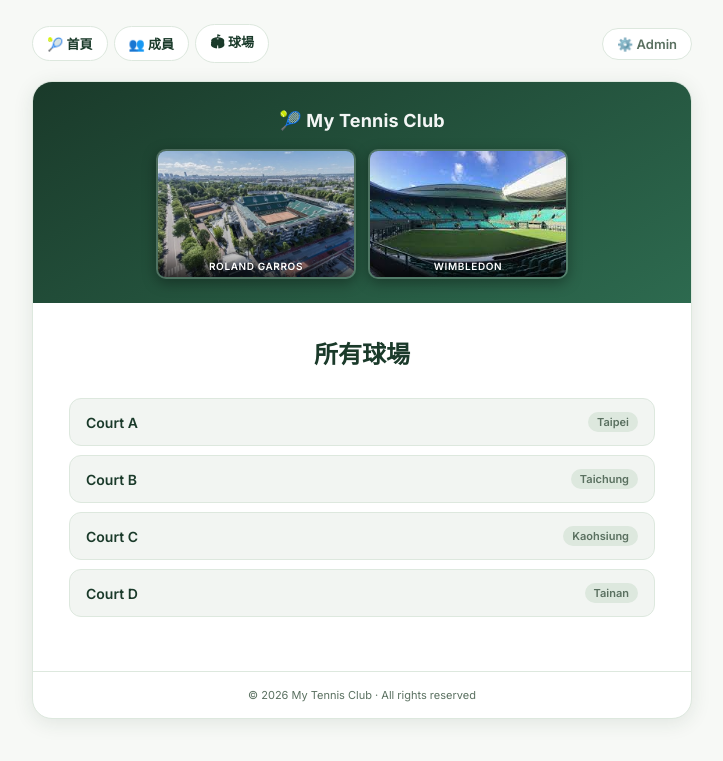
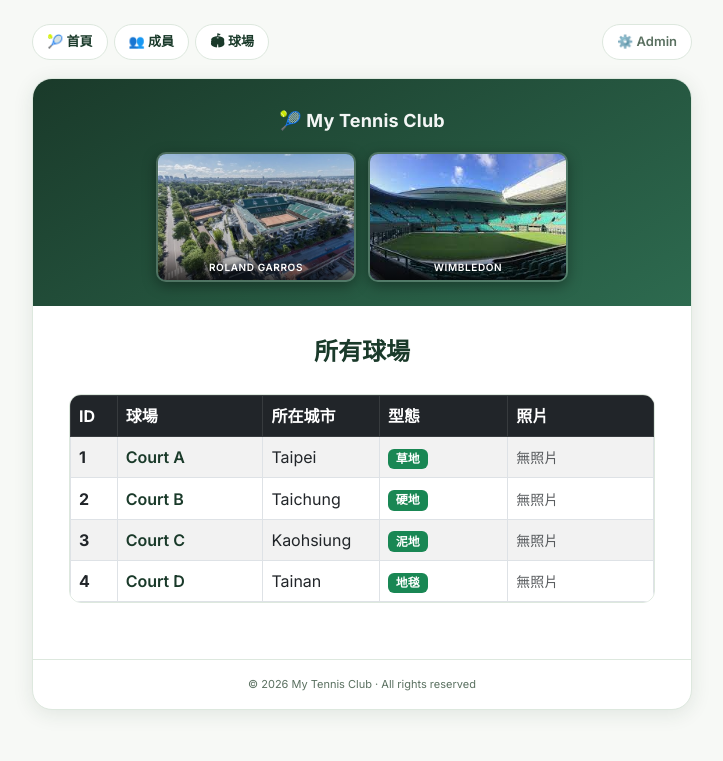
Before and after one commit to nlhsueh/nlh_tennis_club, a Django app: page /courts/ in a window 1280 px wide. Shown: the top 761 px of the page, without its empty margins (278-1001 px from the left). Run offline with Django 3.2, Linux system fonts and the light colour scheme; data comes from the database, SQL or seed files in the repository.

Commit message:
feat: enhance all_courts and court_details layouts with Bootstrap styling and photo displays

```diff
--- a/courts/templates/all_courts.html
+++ b/courts/templates/all_courts.html
@@ -6,13 +6,79 @@
 
 <h1 class="page-title">所有球場</h1>
 
-<ul class="item-list">
-  {% for x in courts %}
-  <li>
-    <a href="{% url 'court_details' x.id %}">{{ x.courtname }}</a>
-    <span class="item-meta">{{ x.city }}</span>
-  </li>
-  {% endfor %}
-</ul>
+<div class="table-responsive">
+  <table class="table table-striped table-bordered align-middle">
+    <thead class="table-dark">
+      <tr>
+        <th scope="col" style="width: 8%;">ID</th>
+        <th scope="col" style="width: 25%;">球場</th>
+        <th scope="col" style="width: 20%;">所在城市</th>
+        <th scope="col" style="width: 22%;">型態</th>
+        <th scope="col" style="width: 25%;">照片</th>
+      </tr>
+    </thead>
+    <tbody>
+      {% for c in courts %}
+      <tr>
+        <td><strong>{{ c.id }}</strong></td>
+        <td>
+          <a href="{% url 'court_details' c.id %}" class="court-link">{{ c.courtname }}</a>
+        </td>
+        <td>{{ c.city }}</td>
+        <td>
+          <span class="badge bg-success">{{ c.get_courttype_display }}</span>
+        </td>
+        <td>
+          {% if c.photo %}
+            <div class="court-table-img-wrapper">
+              <img src="{{ c.photo.url }}" alt="{{ c.courtname }}" class="court-table-img">
+            </div>
+          {% else %}
+            <span class="text-muted small">無照片</span>
+          {% endif %}
+        </td>
+      </tr>
+      {% empty %}
+      <tr>
+        <td colspan="5" class="text-center text-muted">暫無球場資訊</td>
+      </tr>
+      {% endfor %}
+    </tbody>
+  </table>
+</div>
+
+<style>
+  .table-responsive {
+    margin-bottom: 24px;
+    border-radius: 12px;
+    overflow: hidden;
+    border: 1px solid var(--border);
+    background: var(--surface);
+  }
+  .table {
+    margin-bottom: 0;
+  }
+  .court-link {
+    color: var(--green-dark);
+    font-weight: 600;
+    text-decoration: none;
+    transition: color 0.15s ease-in-out;
+  }
+  .court-link:hover {
+    color: var(--clay);
+  }
+  .court-table-img-wrapper {
+    width: 80px;
+    height: 50px;
+    border-radius: 6px;
+    overflow: hidden;
+    border: 1px solid var(--border);
+  }
+  .court-table-img {
+    width: 100%;
+    height: 100%;
+    object-fit: cover;
+  }
+</style>
 
 {% endblock %}
--- a/members/templates/master.html
+++ b/members/templates/master.html
@@ -10,6 +10,7 @@
   <link rel="preconnect" href="https://fonts.googleapis.com">
   <link rel="preconnect" href="https://fonts.gstatic.com" crossorigin>
   <link href="https://fonts.googleapis.com/css2?family=Inter:wght@400;500;600;700&display=swap" rel="stylesheet">
+  <link href="https://cdn.jsdelivr.net/npm/bootstrap@5.3.0/dist/css/bootstrap.min.css" rel="stylesheet">
 
   <!-- Critical inline CSS: prevents white flash on every page load -->
   <style>
```
Also changed, not shown: courts/templates/court_details.html (+52 -16 lines).
